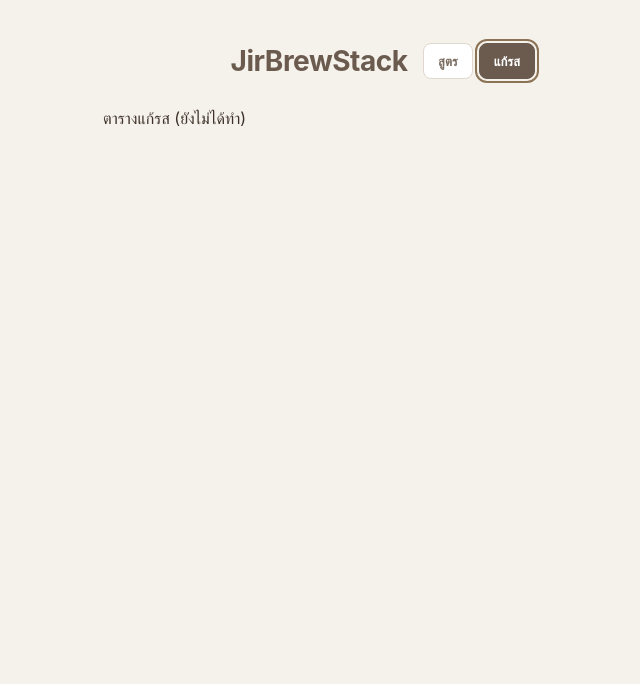
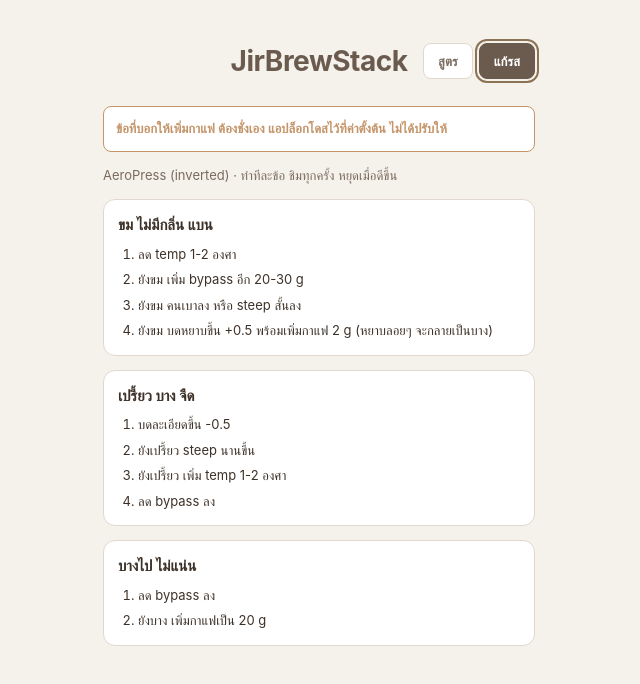
Before and after one commit to Jiraphat-DEV/JirBrewStack, a React (Vite) app: page / in a window 1280 px wide. Both pictures are taken after a click on the button "แก้รส". Shown: the top 684 px of the page, without its empty margins (321-961 px from the left). Built offline with nearby package versions, Linux system fonts and the light colour scheme.

Commit message:
Add read-only taste-fix table

```diff
--- a/src/App.jsx
+++ b/src/App.jsx
@@ -4,6 +4,7 @@
 import Worksheet from './components/Worksheet.jsx';
 import RecipeCard from './components/RecipeCard.jsx';
 import GrindConverter from './components/GrindConverter.jsx';
+import FixTable from './components/FixTable.jsx';
 import './App.css';
 
 export default function App() {
@@ -49,7 +50,7 @@
 
       <main className="app__main">
         {view === 'timer' && <p>ตัวจับเวลา (ยังไม่ได้ทำ)</p>}
-        {view === 'fix' && <p>ตารางแก้รส (ยังไม่ได้ทำ)</p>}
+        {view === 'fix' && <FixTable device={input.device} />}
         {view === 'worksheet' && (
           <>
             <Worksheet input={input} onChange={changeInput} />
--- /dev/null
+++ b/src/components/FixTable.css
@@ -0,0 +1,43 @@
+.fix {
+  display: flex;
+  flex-direction: column;
+  gap: 14px;
+}
+
+.fix__caption {
+  padding: 12px;
+  font-size: 0.8125rem;
+  font-weight: 600;
+  color: var(--color-warning);
+  background: var(--color-surface);
+  border: 1px solid var(--color-warning);
+  border-radius: var(--radius-sm);
+}
+
+.fix__intro {
+  font-size: 0.8125rem;
+  color: var(--color-text-muted);
+}
+
+.fix__card {
+  padding: 14px;
+  background: var(--color-surface);
+  border: 1px solid var(--color-border);
+  border-radius: var(--radius-md);
+}
+
+.fix__symptom {
+  font-size: 0.9375rem;
+  font-weight: 700;
+  color: var(--color-text);
+  margin-bottom: 8px;
+}
+
+.fix__steps {
+  display: flex;
+  flex-direction: column;
+  gap: 6px;
+  padding-left: 20px;
+  font-size: 0.8125rem;
+  color: var(--color-text);
+}
--- /dev/null
+++ b/src/components/FixTable.jsx
@@ -0,0 +1,25 @@
+import rules from '../data/brewing-rules.js';
+import './FixTable.css';
+
+export default function FixTable({ device }) {
+  return (
+    <section className="fix">
+      <p className="fix__caption">
+        ข้อที่บอกให้เพิ่มกาแฟ ต้องชั่งเอง แอปล็อกโดสไว้ที่ค่าตั้งต้น ไม่ได้ปรับให้
+      </p>
+      <p className="fix__intro">
+        {rules[device].label} · ทำทีละข้อ ชิมทุกครั้ง หยุดเมื่อดีขึ้น
+      </p>
+      {rules.fixes[device].map((fix) => (
+        <article className="fix__card" key={fix.symptom}>
+          <h2 className="fix__symptom">{fix.symptom}</h2>
+          <ol className="fix__steps">
+            {fix.steps.map((step) => (
+              <li key={step}>{step}</li>
+            ))}
+          </ol>
+        </article>
+      ))}
+    </section>
+  );
+}
```
